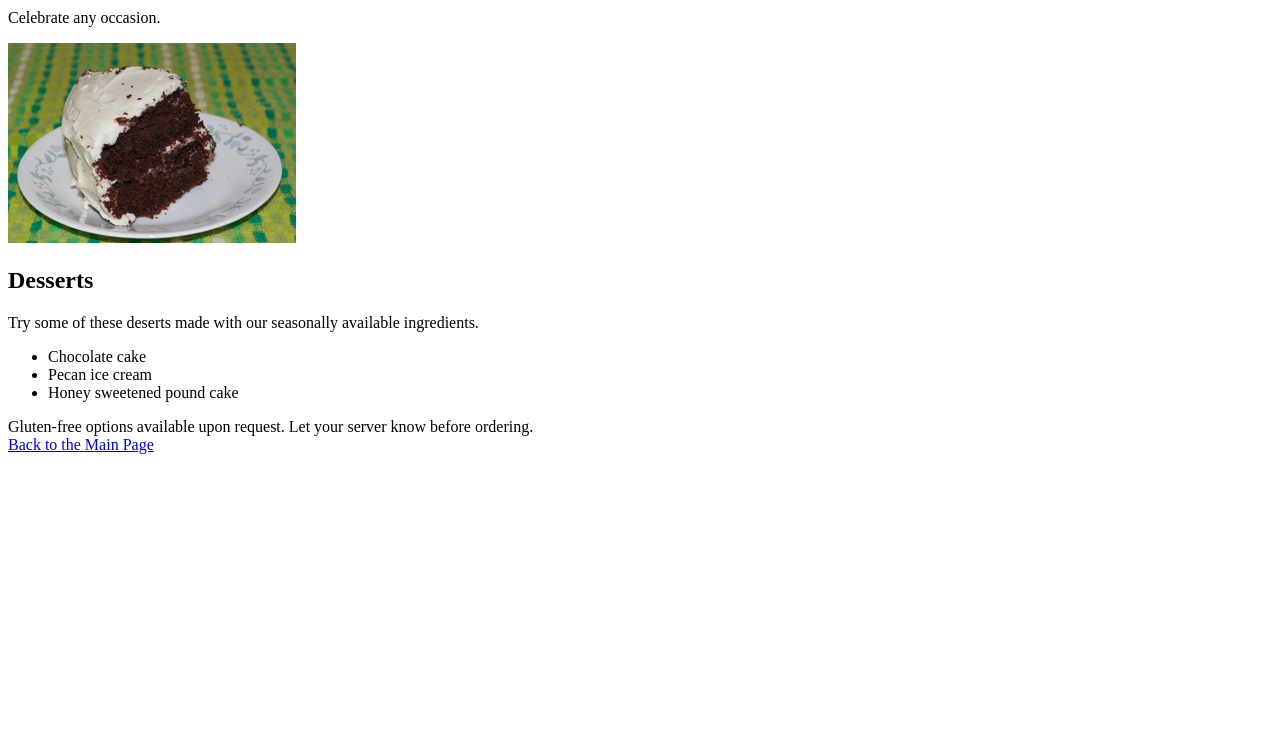
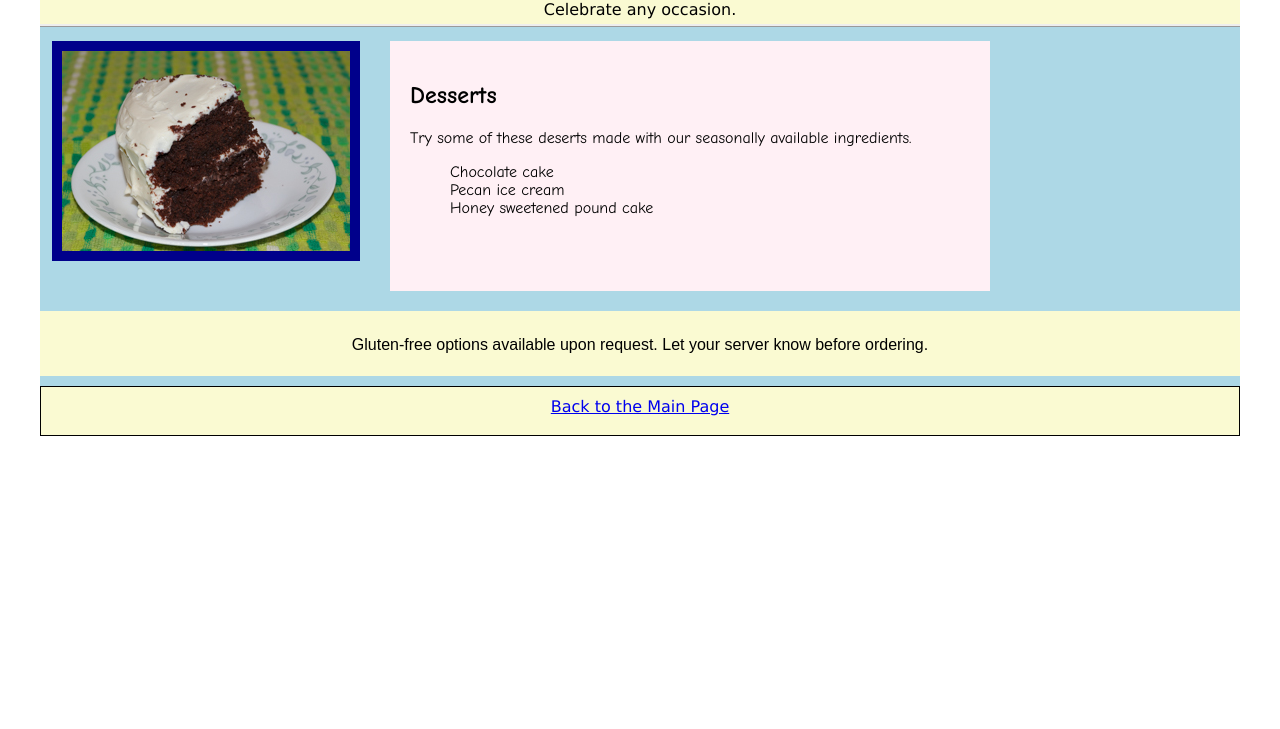
Before and after one commit to tmrandle/cssAgain, a plain HTML site: page dessert.html in a window 1280 px wide. Shown: the part 71-800 px from the top of the page. Drawn offline with Linux system fonts and the light colour scheme.

Commit message:
worked on css for otherPages

```diff
--- a/dessert.html
+++ b/dessert.html
@@ -1,8 +1,9 @@
 <!doctype html>
 <html>
 <head>
-<meta charset="utf-8">
-<title>dessert</title>
+  <meta charset="utf-8">
+  <title>dessert</title>
+  <link rel="stylesheet" ref="text/css" href="otherPages.css">
 </head>
 
 <body>
@@ -11,10 +12,10 @@
     <header>
 	  <h1>Delicious Desserts</h1>
 	  <p>Celebrate any occasion.</p>
-	  <img src="images/cake.jpg" alt="Chocolate Cake">
+	  <img src="images/cake.jpg" alt="Chocolate Cake" style="width: auto; height: auto">
 	</header>
 
-	<section>
+	<section id="dessert">
 	  <h2>Desserts</h2>
 	  <p>Try some of these deserts made with our seasonally available ingredients.</p>
 
@@ -23,11 +24,12 @@
 	    <li>Pecan ice cream</li>
 	    <li>Honey sweetened pound cake</li>
       </ul>
-
-	  <footer>Gluten-free options available upon request.  Let your server know before ordering.</footer>
 	</section>
 
-	<a href="index.html">Back to the Main Page</a> <!--This will take you back to the main page-->
+	<footer>Gluten-free options available upon request.  Let your server know before ordering.</footer>
+
+
+	<a id="mainPage" href="index.html">Back to the Main Page</a> <!--This will take you back to the main page-->
 
   </div> <!--This is the ending for the main wrapper-->
 
--- a/main.css
+++ b/main.css
@@ -51,7 +51,7 @@ li{
   }
 
 #mainFood{
-	width: 700px ;
+	width: 710px ;
 	height: 295px;
 	background-color: lavenderblush;
 	margin: 20px 10px 10px 20px;
@@ -63,7 +63,7 @@ li{
 
 
 #otherPages{
-	width: 420px;
+	width: 425px;
 	height: 295px;
 	background-color:lavenderblush;
 	margin: 20px 20px 10px 10px;
@@ -136,8 +136,8 @@ h4{
 
 footer{
 	height: 65px;
-	width: 1180px;
-	margin: 5px 5px 5px 5px;
+	width: 1200px;
+	margin: 5px 0px 5px 0px;
 	padding: 25px 10px 10px 10px;
 	background-color: #FAfad2;
 	text-align: center;
--- /dev/null
+++ b/otherPages.css
@@ -0,0 +1,86 @@
+@charset "utf-8";
+/* CSS Document */
+
+/*This is to give the div mainWrapper a bacground and size*/
+#mainWrapper{
+	width: 1200px;
+	height: 100%;
+	background-color: lightblue;
+	margin: 0 auto;
+	    }
+
+/*This is so that the padding and border added later dont't add to my overall box size*/
+*{
+	box-sizing: border-box;
+}
+
+header{
+	width: 1200px;
+	height: 90px;
+	background-color: #FAFAD2;
+	margin: 0px;
+	padding: 2px;
+	border-bottom-style: ridge;
+	text-align: center;
+	font-family: "Lucida Sans Unicode", "Lucida Grande", sans-serif;
+	line-height: .7;
+    }
+img{
+	width: 160px;
+	height: 250px;
+	margin: 10px 10px 10px 10px;
+	padding: 10px 10px 10px 10px;
+	background-color: darkblue;
+	float: left;
+
+}
+
+.beverages{
+	width: 480px;
+	height: 250px;
+	background-color: lavenderblush;
+	margin: 10px 10px 10px 10px;
+	padding: 60px 20px 20px 60px;
+	float: left;
+	font-family: "Comic Sans MS", cursive, sans-serif;
+}
+
+#dessert{
+	width: 600px;
+	height: 250px;
+	background-color: lavenderblush;
+	margin: 10px 20px 20px 20px;
+	padding: 20px 20px 20px 20px;
+	float: left;
+	font-family: "Comic Sans MS", cursive, sans-serif;
+}
+
+li{
+	list-style: none;
+	margin: 0px;
+	padding: 0px;
+}
+
+footer{
+	clear: both;
+	height: 65px;
+	width: 1200px;
+	margin: 5px 0px 5px 0px;
+	padding: 25px 10px 10px 10px;
+	background-color: #FAfad2;
+	text-align: center;
+	font-family: Arial, Helvetica, sans-serif;
+}
+
+#mainPage{
+	clear: both;
+	width: 1200px;
+	height: 50px;
+	margin: 10px 0px 10px 0px;
+	padding: 10px 10px 10px 10px;
+	background-color: #FAFAD2;
+	display: block;
+	text-align: center;
+	font-family: "Lucida Sans Unicode", "Lucida Grande", sans-serif;
+	border: thin solid black;
+}
```
Also changed, not shown: beverages.html (+8 -7 lines), index.html (+2 -2 lines).
